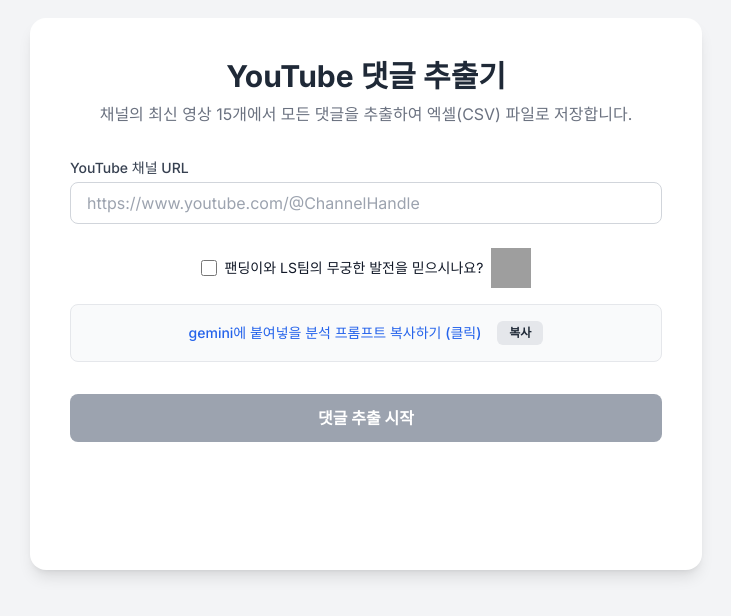
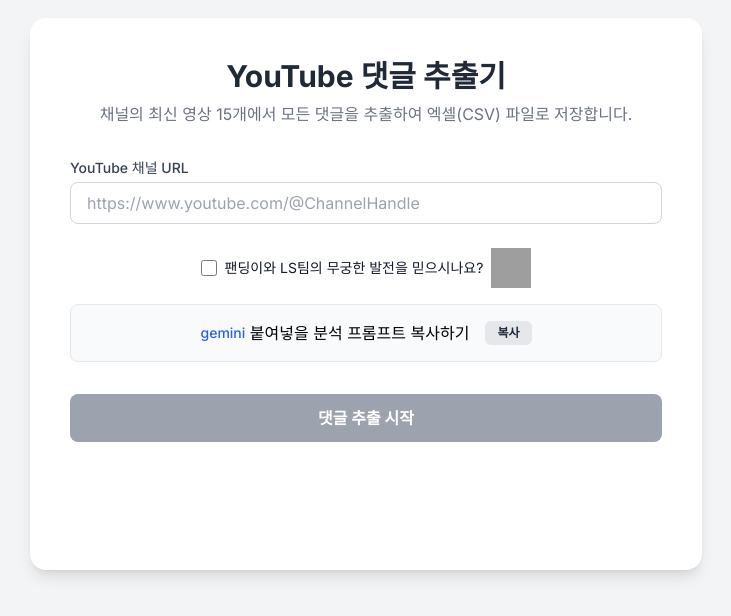
Before and after one commit to miyako-fanding/yotube-comment, a plain HTML site: page index.html in a window 1280 px wide. Shown: the part 106-722 px from the top of the page, without its empty margins (274-1005 px from the left). Drawn offline with nearby package versions, Linux system fonts and the light colour scheme; grey boxes are pictures that could not be loaded.

Commit message:
Update index.html

```diff
--- a/index.html
+++ b/index.html
@@ -59,7 +59,7 @@
         <!-- 프롬프트 복사 섹션 -->
         <div class="mt-4 p-4 bg-gray-50 rounded-lg text-center border border-gray-200">
             <div class="flex items-center justify-center">
-                 <a href="https://gemini.google.com" target="_blank" class="text-sm text-blue-600 hover:underline font-medium">gemini에 붙여넣을 분석 프롬프트 복사하기 (클릭)</a>
+                 <a href="https://gemini.google.com" target="_blank" class="text-sm text-blue-600 hover:underline font-medium">gemini</a>&nbsp;붙여넣을 분석 프롬프트 복사하기
                  <button id="copyPromptButton" class="ml-4 bg-gray-200 text-gray-800 text-xs font-bold py-1 px-3 rounded-md hover:bg-gray-300 transition-all">복사</button>
             </div>
         </div>
```
